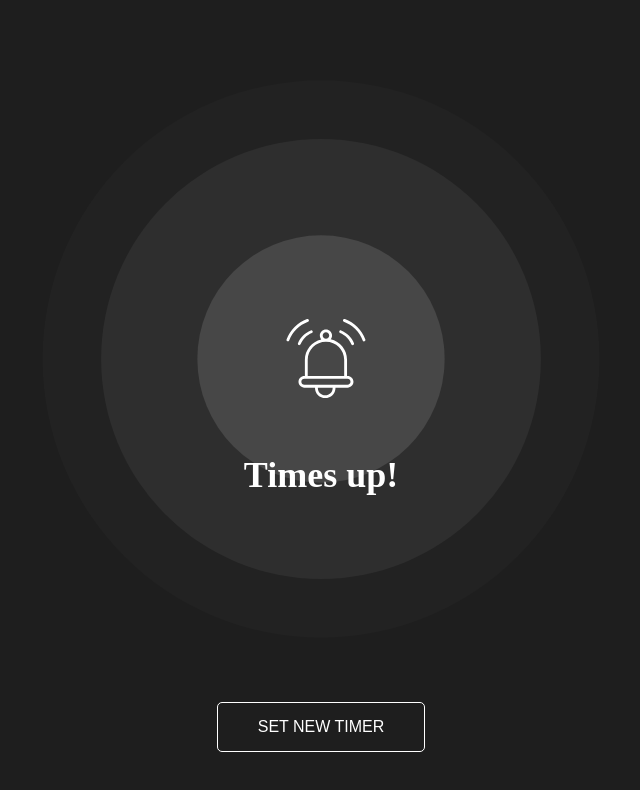
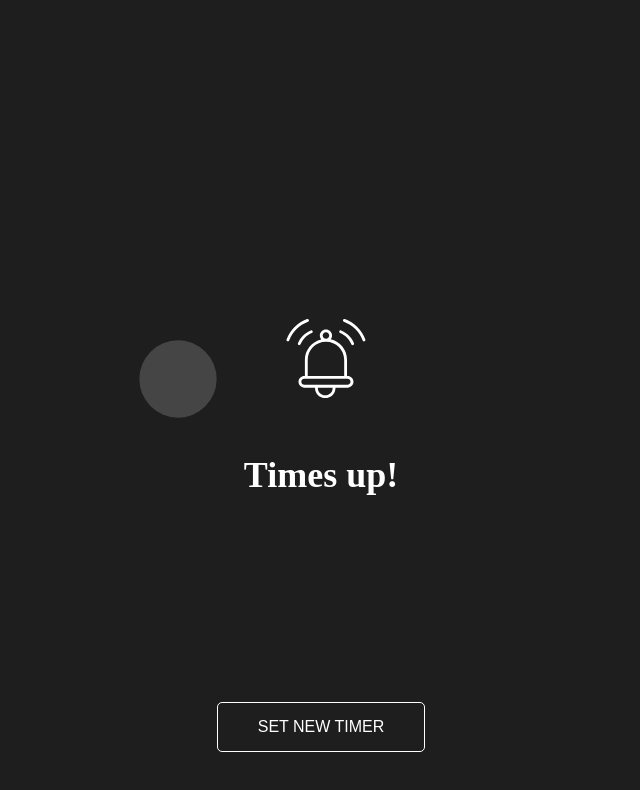
Before and after one commit to philipalgebrink/fordjupning-ux-ui, a Vue app in the folder interval-app/: page /alarm in a window 1280 px wide. Shown: the top 790 px of the page, without its empty margins (319-959 px from the left). Built offline with nearby package versions, Linux system fonts and the light colour scheme.

Commit message:
Updated AlarmView
* Changed way of positioning animation

```diff
--- a/interval-app/src/components/AlarmView.vue
+++ b/interval-app/src/components/AlarmView.vue
@@ -27,7 +27,7 @@ export default {
         easing: "easeOutQuad",
         duration: 2000,
         loop: true,
-        delay: anime.stagger(500),
+        delay: anime.stagger(222),
       });
 
       anime({
@@ -58,9 +58,10 @@ export default {
 }
 
 .circle-container {
-  position: relative;
-  left: -75px; /* Våran klock image är 150px så för att få i mitten -75px */
-  transform: translate(-50%, -50%);
+  position: absolute;
+  top: 38%;
+  left: 33%;
+  transform: translate(-33%, -33%);
   z-index: 0;
 }
 
@@ -70,9 +71,9 @@ export default {
   height: 150px;
   background-color: rgba(255, 255, 255, 0.2);
   border-radius: 50%;
-  top: 50%;
-  left: 50%;
-  transform: translate(-50%, -50%);
+  top: 33%;
+  left: 33%;
+  transform: translate(-33%, -33%);
 }
 
 .icon-container {
```
